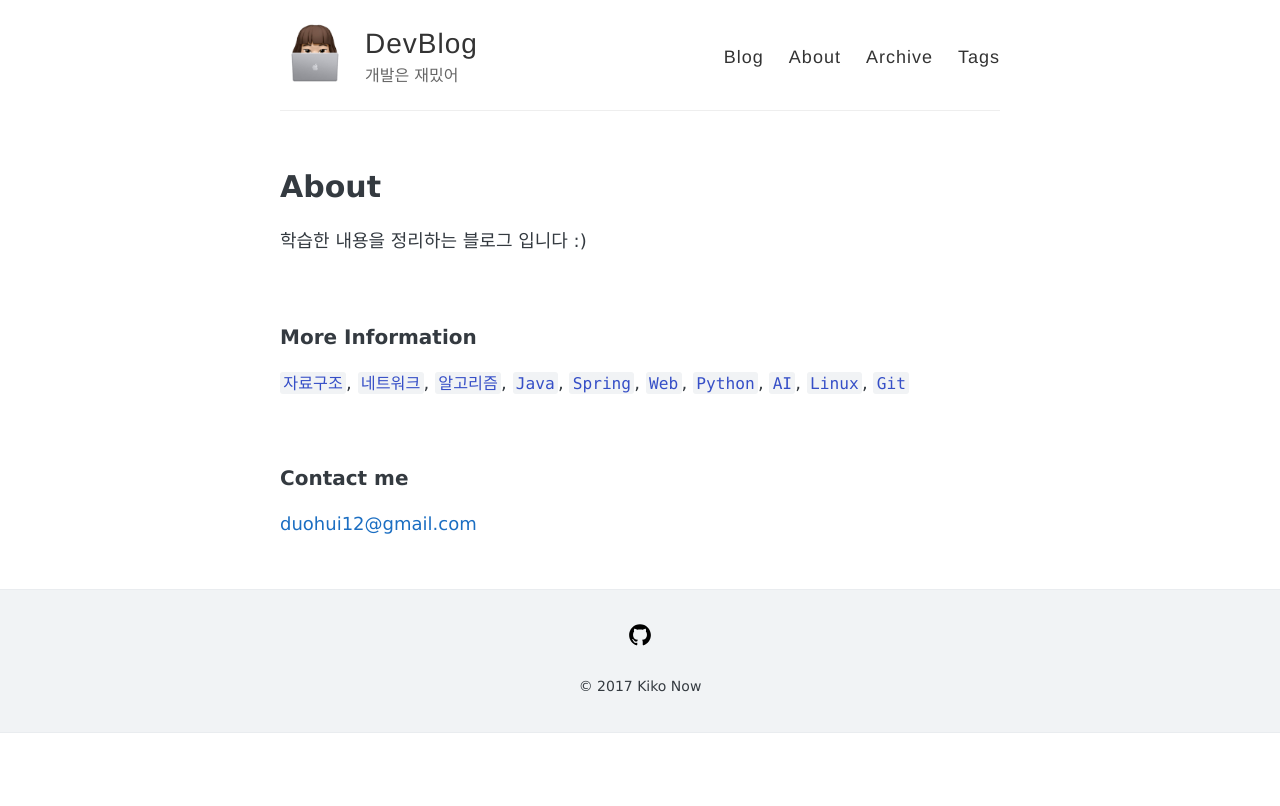
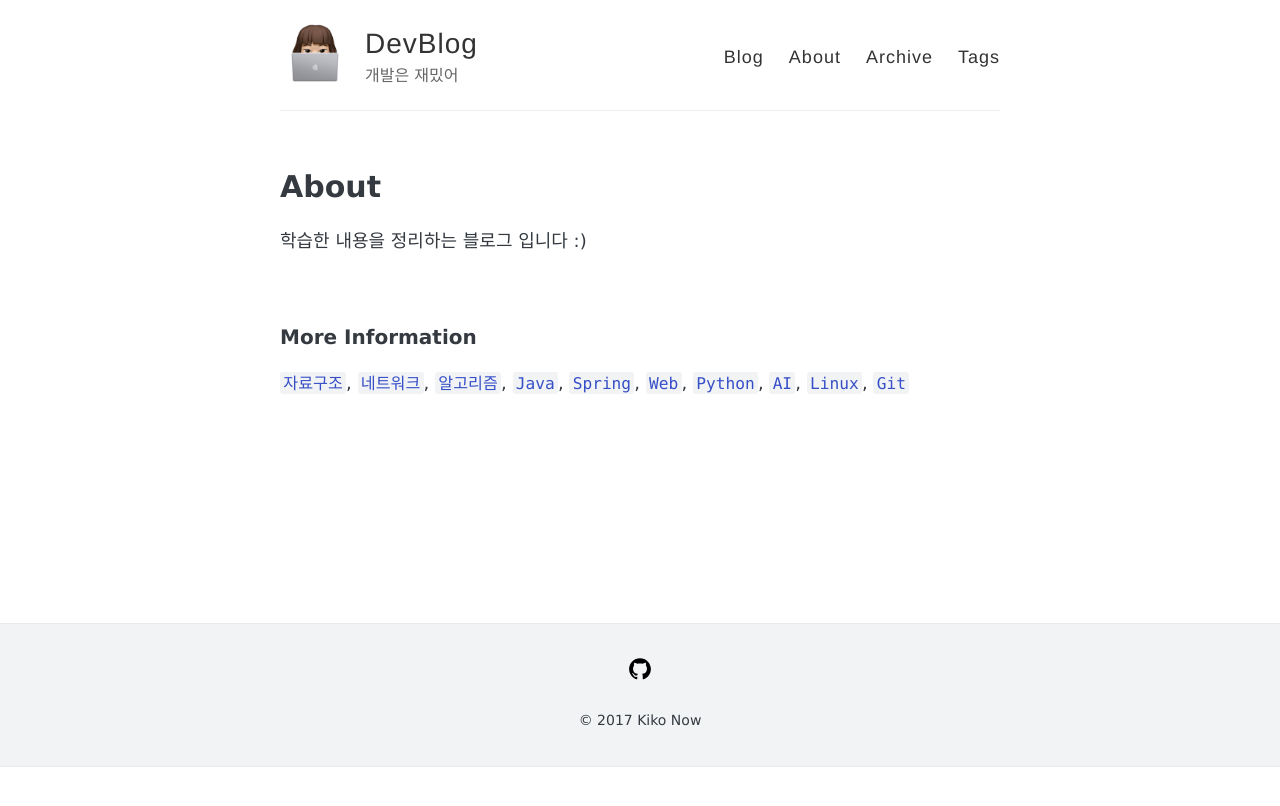
Before and after one commit to zoe0-0/blog, a Jekyll site: the page built from about.md, in a window 1280 px wide. Shown: the top 806 px of the page. Built offline with Jekyll 4.4.1, drawn with Linux system fonts in a browser that asks for light colours.

Commit message:
edit about.md

```diff
--- a/about.md
+++ b/about.md
@@ -14,6 +14,8 @@ permalink: /about/
 
 <br>
 
-### Contact me
+<br>
 
-[duohui12@gmail.com](mailto:duohui12@gmail.com)
+<br>
+
+<br>
```
Also changed, not shown: 2 other files.
